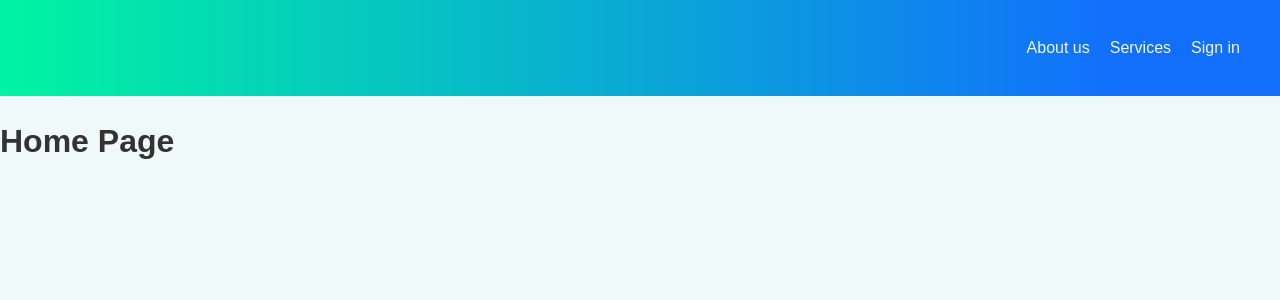
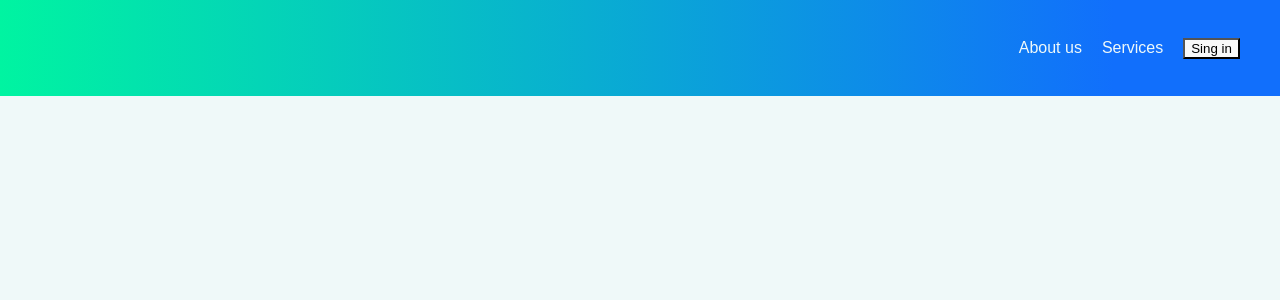
Before and after one commit to oskcarsv/front-bankafee, a React (Vite) app: page / in a window 1280 px wide. Shown: the top 300 px of the page. Built offline with nearby package versions, Linux system fonts and the light colour scheme.

Commit message:
uppdate navbar

```diff
--- a/src/components/Navbar.jsx
+++ b/src/components/Navbar.jsx
@@ -3,16 +3,18 @@ import "../styles/nav.css";
 
 export const Nav = () => {
     return (
-        <nav>
+        <nav className="nav-">
             <ul>
                 <li>
-                    <Link to="/">About us</Link>
+                    <Link to="/aboutUs">About us</Link>
                 </li>
                 <li>
-                    <Link to="/about">Services</Link>
+                    <Link to="/services">Services</Link>
                 </li>
                 <li>
-                    <Link to="/contact">Sign in</Link>
+                    <button>
+                        Sing in
+                    </button>
                 </li>
             </ul>
         </nav>
--- a/src/pages/homePage/homePage.jsx
+++ b/src/pages/homePage/homePage.jsx
@@ -2,9 +2,14 @@ import { Nav } from '../../components/Navbar.jsx'
 
 export const HomePage = () => {
     return(
-        <div>
+        <main className='content-homepage-desktop'>
             <Nav />
-            <h1>Home Page</h1>
-        </div>
+            <p className='text-uno'>
+
+            </p>
+            <div clas   z>
+
+            </div>
+        </main>
     )
 }
```
Also changed, not shown: src/styles/nav.css (+0 -54 lines), src/components/Logo.jsx (added).
